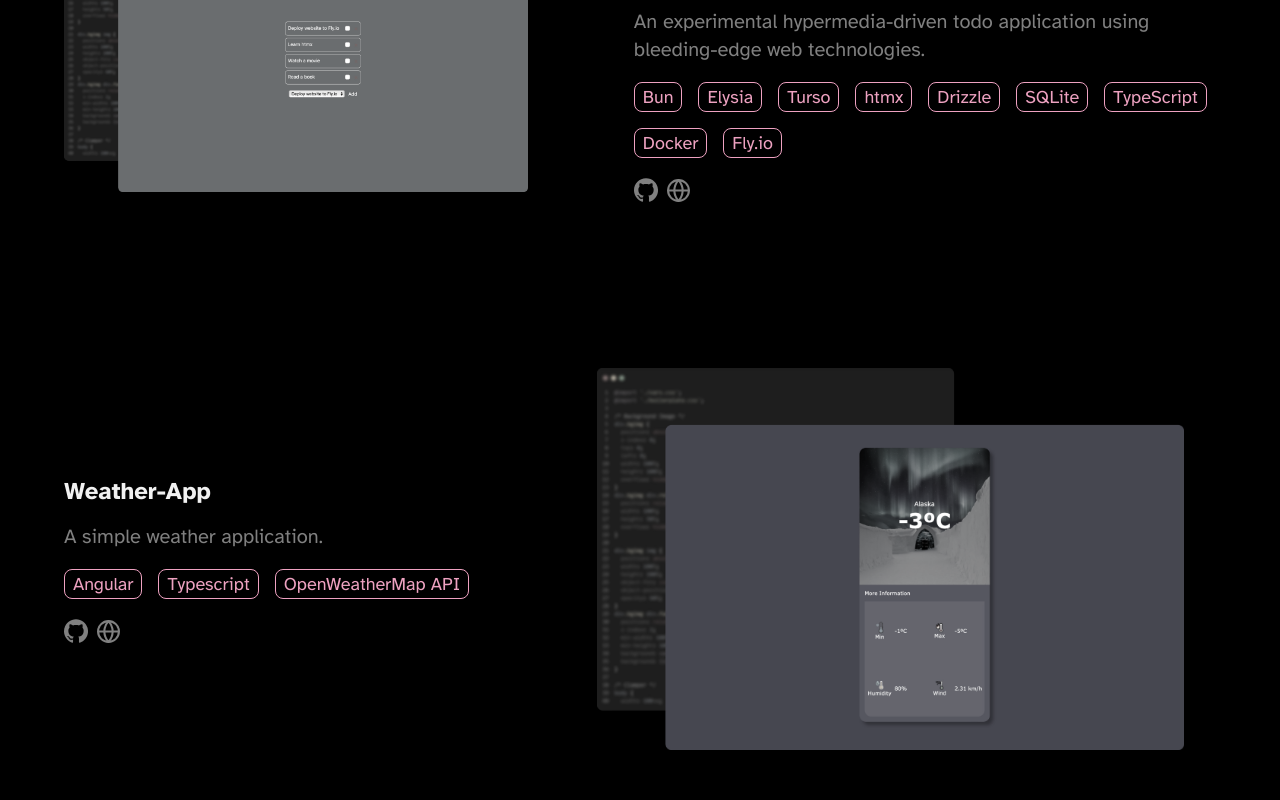
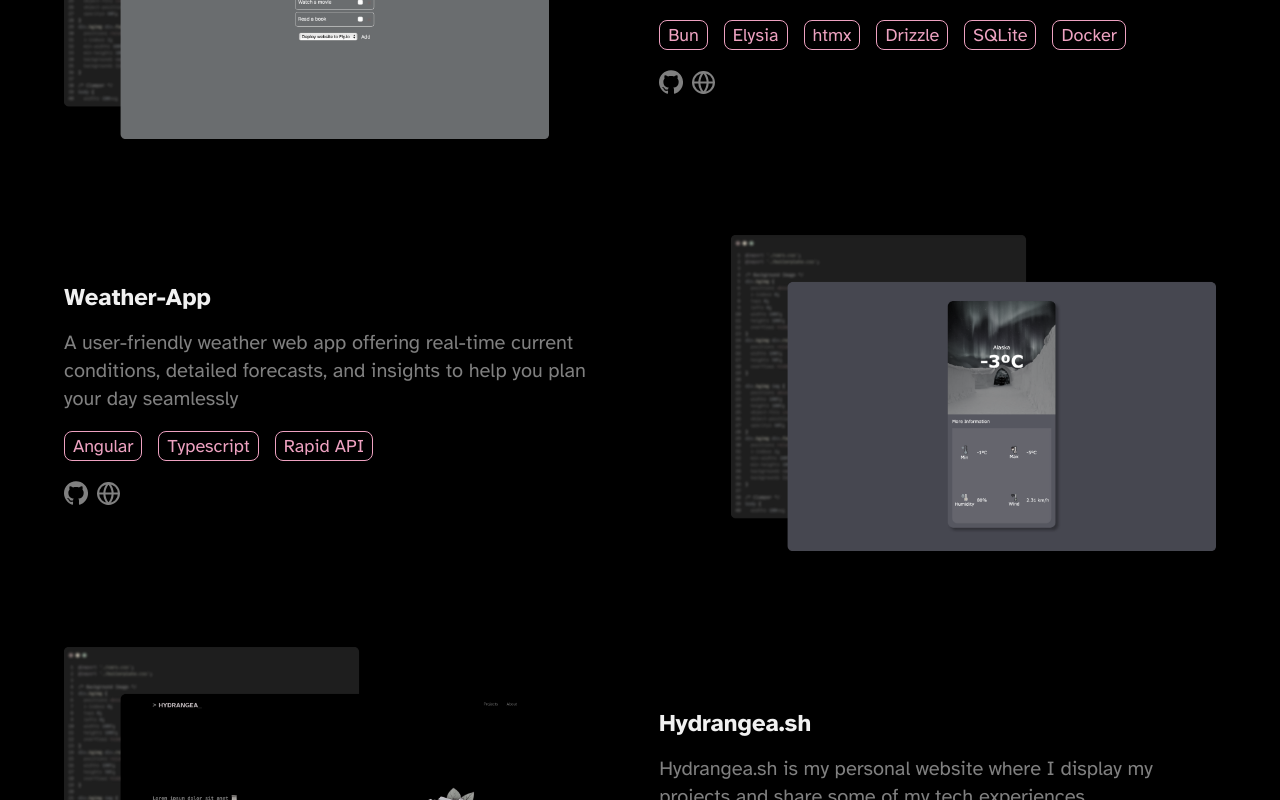
Before and after one commit to hydrangea-sh/hydrangea.sh, a React (Vite) app: page / in a window 1280 px wide. Shown: the part 1660-2460 px from the top of the page. Built offline with nearby package versions, Linux system fonts and the light colour scheme.

Commit message:
fixed a image size bug

```diff
--- a/src/views/Landing/Projects/index.tsx
+++ b/src/views/Landing/Projects/index.tsx
@@ -32,23 +32,23 @@
     },
     {
         name: "Todo-App",
-        description: "An experimental hypermedia-driven todo application using bleeding-edge web technologies.",
+        description: " An experimental hypermedia-driven todo application using bleeding-edge web technologies. This app helps me manage tasks easily while exploring new web tech.",
         image: Todo,
-        technologies: ["Bun", "Elysia", "Turso", "htmx", "Drizzle", "SQLite", "TypeScript", "Docker", "Fly.io"],
+        technologies: ["Bun", "Elysia", "htmx", "Drizzle", "SQLite", "Docker"],
         repo: "https://github.com/hydrangea-sh/todo-app/",
         website: "https://hydrangea-todo.fly.dev"
     },
     {
         name: "Weather-App",
-        description: "A simple weather application.",
+        description: "A user-friendly weather web app offering real-time current conditions, detailed forecasts, and insights to help you plan your day seamlessly",
         image: Weather,
-        technologies: ["Angular", "Typescript", "OpenWeatherMap API"],
+        technologies: ["Angular", "Typescript", "Rapid API"],
         repo: "https://github.com/hydrangea-sh/Angular-Weather-App/",
         website: "https://hydrangea-weather.fly.dev"
     },
     {
         name: "Hydrangea.sh",
-        description: "My personal website.",
+        description: "Hydrangea.sh is my personal website where I display my projects and share some of my tech experiences.",
         image: Portfolio,
         technologies: ["HTML", "SCSS", "Vite", "React", "TypeScript"],
         repo: "https://github.com/hydrangea-sh/hydrangea.sh/",
```
